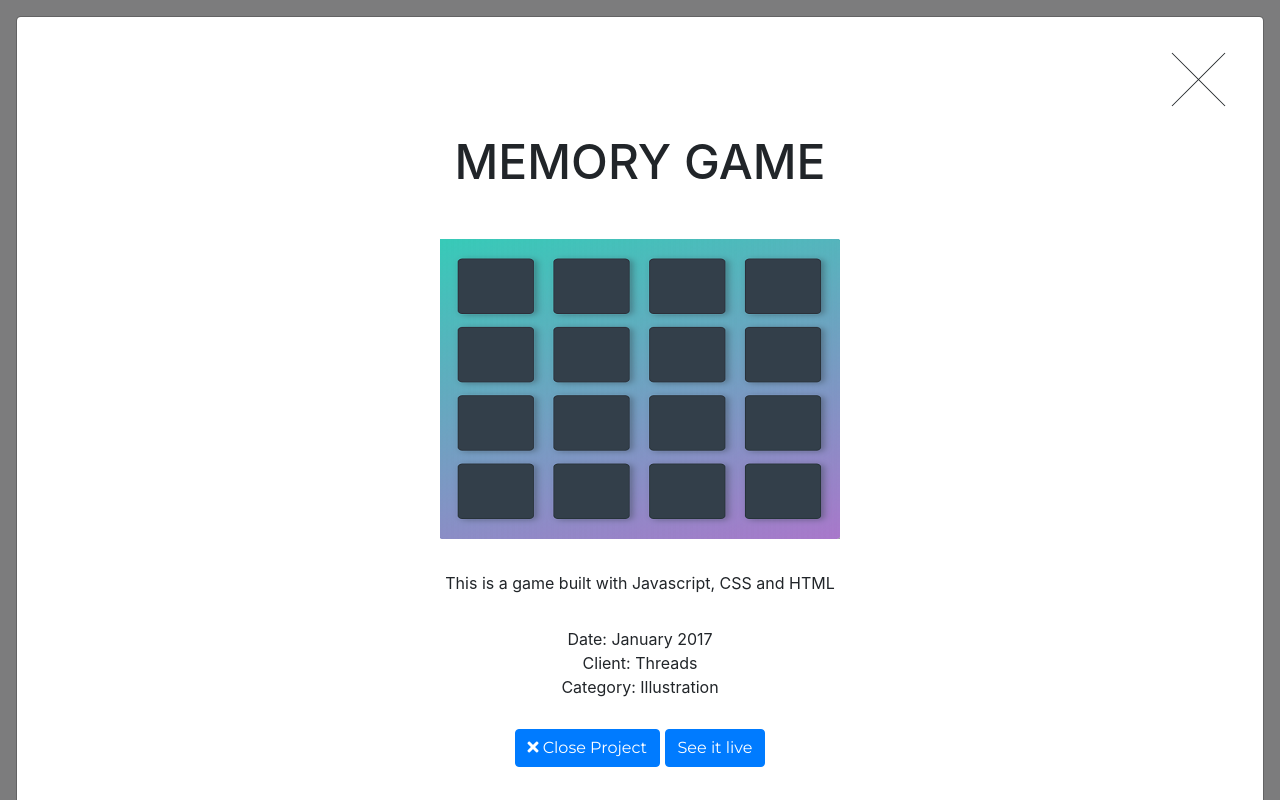
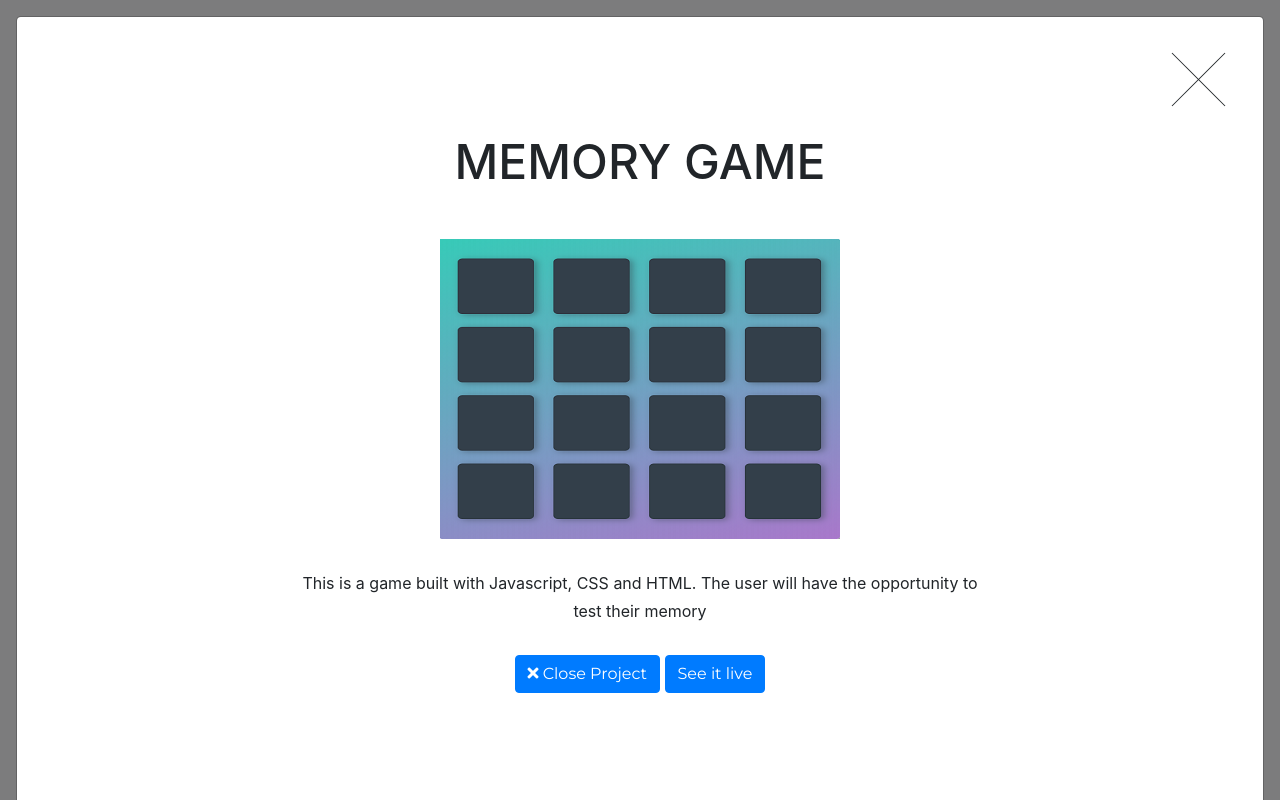
Before and after one commit to batistaDev1113/batistaDev1113.github.io, a website with bundled scripts: page index.html in a window 1280 px wide. Both pictures are taken after a click on the link 260 px from the left and 1238 px from the top of the page. Shown: the part 838-1638 px from the top of the page. Built offline with nearby package versions, Linux system fonts and the light colour scheme; a web font is replaced by a local one.

```diff
--- a/index.html
+++ b/index.html
@@ -274,12 +274,7 @@
                 <!-- Project Details Go Here -->
                 <h2 class="text-uppercase mb-5">Memory Game</h2>
                 <img class="img-fluid d-block mx-auto" src="img/portfolio/memory-game-thumbnail.PNG" alt="">
-                <p>This is a game built with Javascript, CSS and HTML</p>
-                <ul class="list-inline">
-                  <li>Date: January 2017</li>
-                  <li>Client: Threads</li>
-                  <li>Category: Illustration</li>
-                </ul>
+                <p>This is a game built with Javascript, CSS and HTML.  The user will have the opportunity to test their memory </p>
                 <button class="btn btn-primary" data-dismiss="modal" type="button">
                   <i class="fas fa-times"></i>
                   Close Project</button>
```
